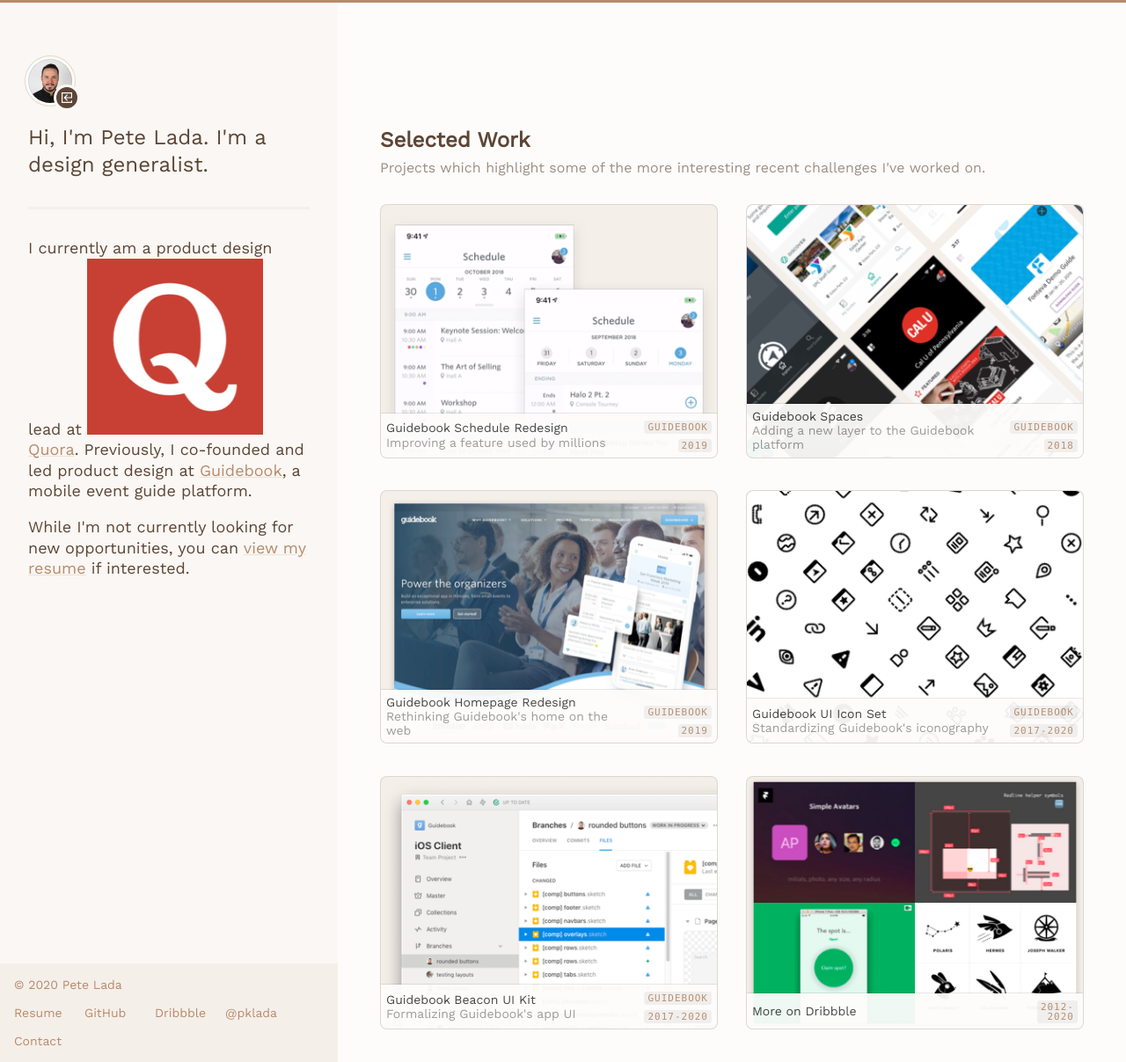
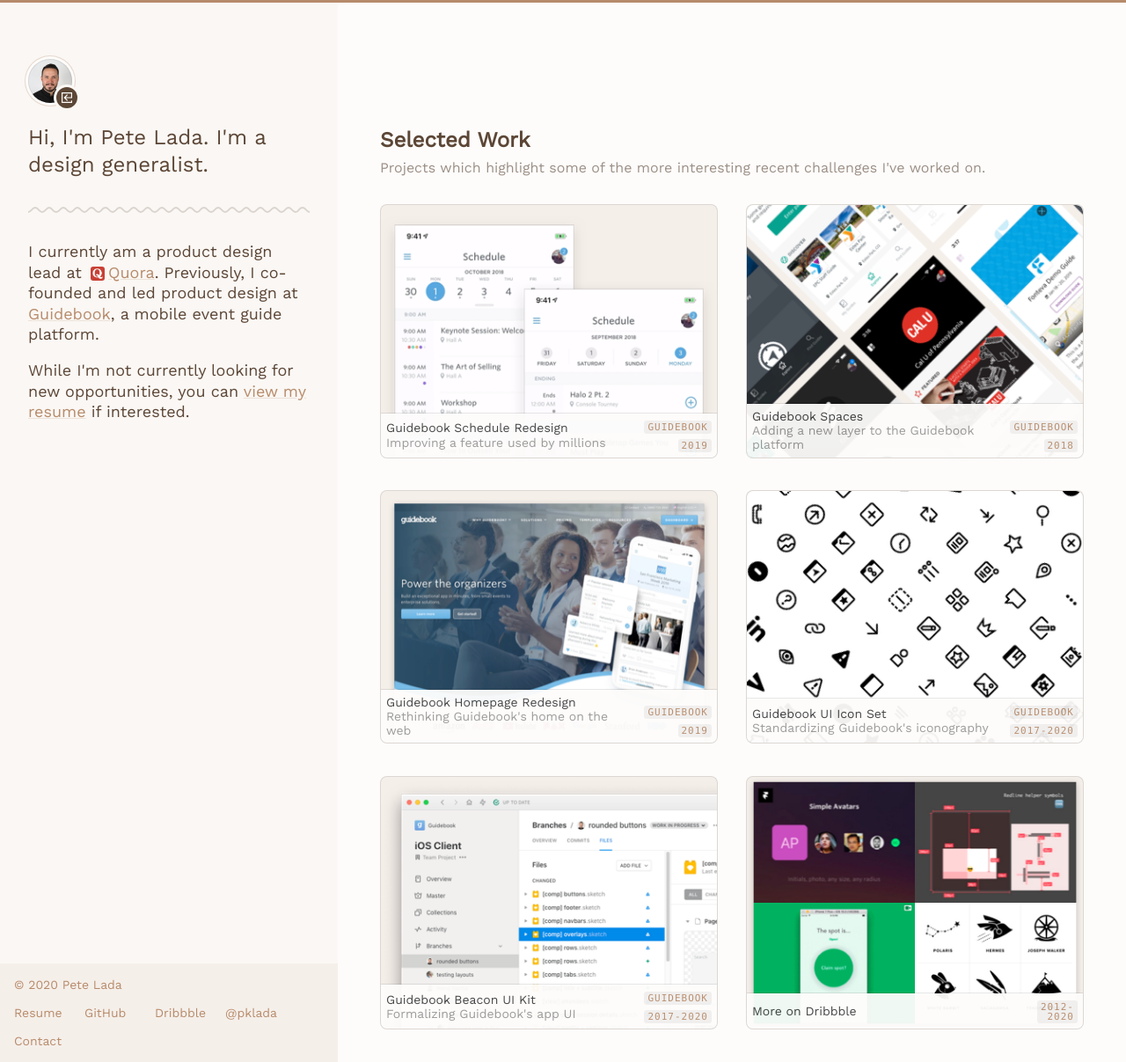
Before and after one commit to pklada/case-studies, a Jekyll site: the page built from index.html, in a window 1280 px wide and 1207 px high. Shown: the whole window at 88% size. Built offline with Jekyll 4.4.1, drawn with Linux system fonts in a browser that asks for light colours.

Commit message:
add build css / js / svg

```diff
--- a/assets/app.css
+++ b/assets/app.css
@@ -465,6 +465,16 @@
     color: #B78B6B; }
 .l-v-bottom-spaced {
   margin-bottom: 16px; }
+.l-v-right-spaced {
+  margin-right: 16px; }
+.l-v-right-spaced-sm {
+  margin-right: 8px; }
+.l-v-right-spaced-xs {
+  margin-right: 4px; }
+.l-v-left-spaced-xs {
+  margin-left: 4px; }
+.v-align-middle {
+  vertical-align: middle; }
 .cursor-pointer {
   cursor: pointer; }
 .deemphasized {
@@ -854,6 +864,20 @@
       position: relative;
       float: left;
       left: auto; } }
+.icon {
+  width: 24px;
+  height: 24px;
+  display: -ms-inline-flexbox;
+  display: inline-flex; }
+.icon > img {
+    width: 100%;
+    height: 100%; }
+.icon.icon-small {
+    width: 16px;
+    height: 16px; }
+.icon.icon-rounded {
+    border-radius: 3px;
+    overflow: hidden; }
 .image {
   margin: 0;
   text-align: center; }
@@ -1597,6 +1621,15 @@
     color: #B78B6B !important; }
 .callout p:last-child {
     margin-bottom: 0; }
+.waveDivider {
+  background-image: url(/assets/images/wave.svg);
+  height: 7px;
+  background-position: left center;
+  background-repeat: repeat-x;
+  opacity: 0.2; }
+@media (prefers-color-scheme: dark) {
+    .waveDivider {
+      opacity: 0.5; } }
 /* specific page layouts */
 .project .project_footer {
   max-width: 800px;
@@ -1760,11 +1793,10 @@
       .home .home_sidebar {
         width: 500px; } }
 .home .home_sidebarDivider {
-    height: 3px;
-    background: var(--color-bgd-adjusted);
-    border: none;
     margin-top: 0;
     margin-bottom: 32px; }
+.home .home_sidebarDescription > p {
+    margin-bottom: 0; }
 .home .home_sidebarIntro {
     -ms-flex-preferred-size: 200px;
         flex-basis: 200px;
@@ -1804,7 +1836,9 @@
       margin-top: 0; }
 @media only screen and (max-width: 600px) {
     .home {
-      margin-left: 0; } }
+      margin-left: 0; }
+      .home .home_contentIntro {
+        height: auto; } }
 @media (min-width: 1601px) {
     .home {
       margin-left: 500px; } }
```
Also changed, not shown: assets/app.bundle.js (+2 -2 lines), assets/images/wave.svg (added).
